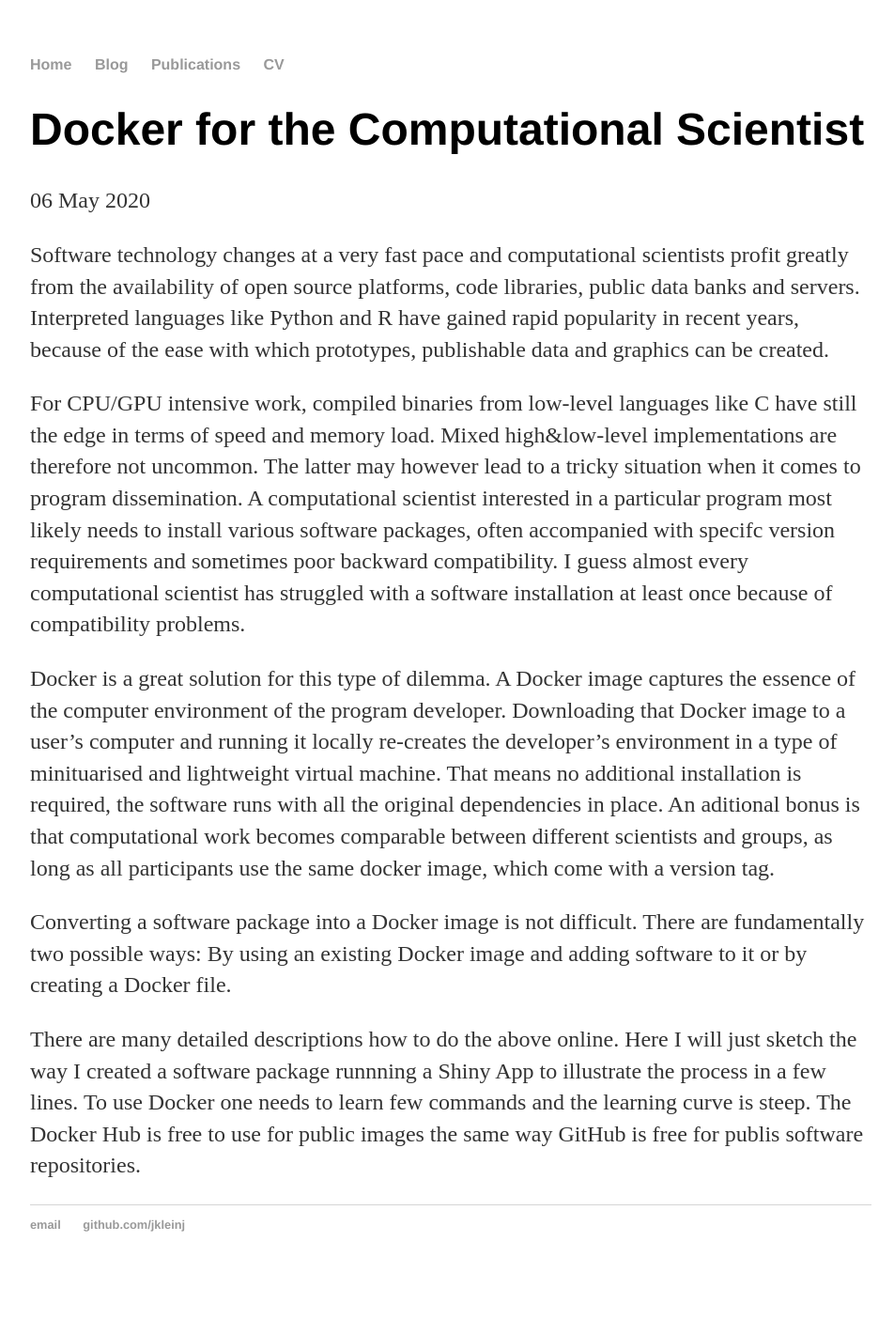
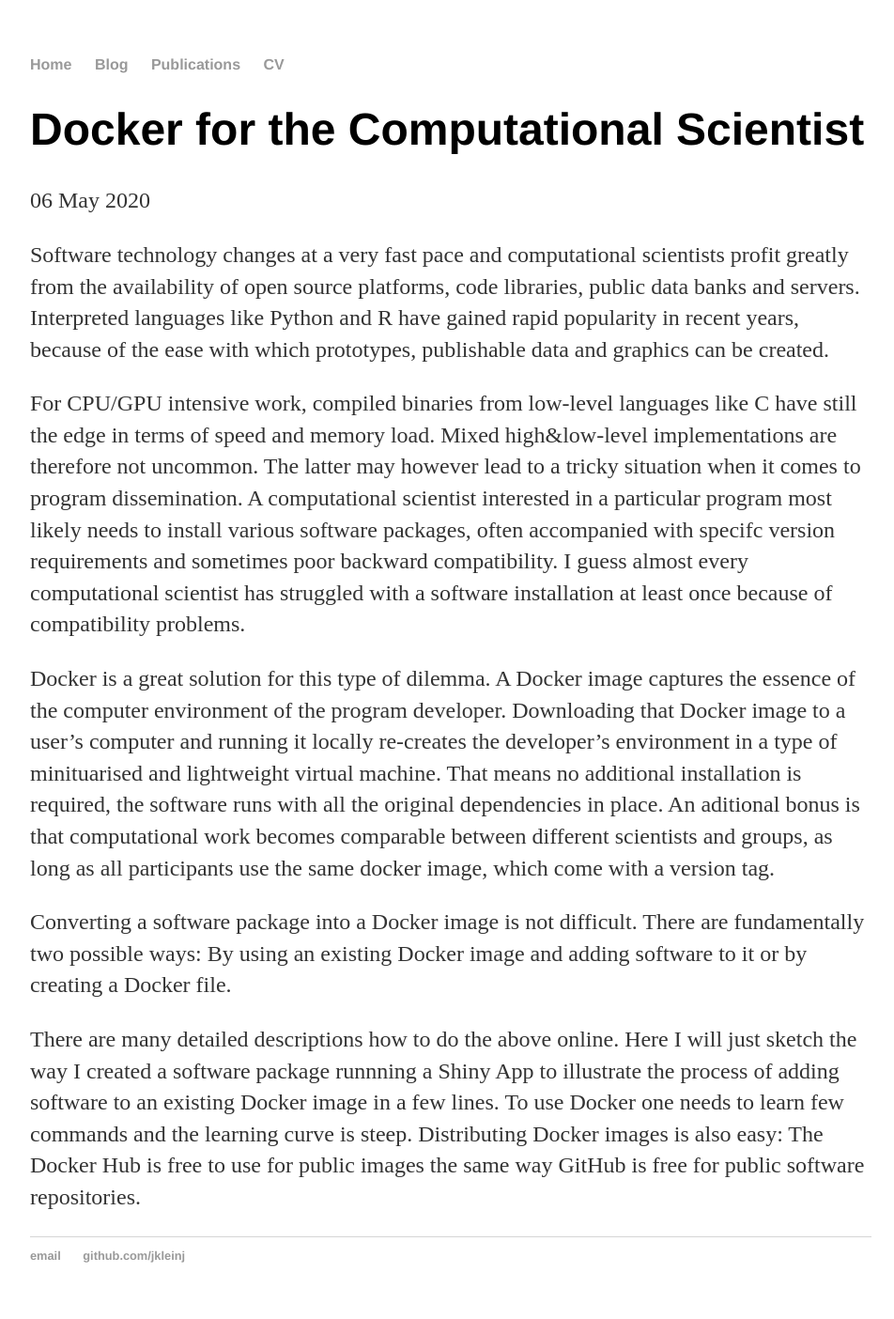
Before and after one commit to jkleinj/jkleinj.github.io, a Jekyll site: the page built from _posts/2020-05-06-Docker-for-the-Computational-Scientist.md, in a window 1280 px wide. Shown: the whole page at 94% size, without its empty margins (160-1112 px from the left). Built offline with Jekyll 4.4.1, drawn with Linux system fonts in a browser that asks for light colours; before the commit the page ends 1371 px from its top, so only the background shows below that.

Commit message:
Update 2020-05-06-Docker-for-the-Computational-Scientist.md

```diff
--- a/_posts/2020-05-06-Docker-for-the-Computational-Scientist.md
+++ b/_posts/2020-05-06-Docker-for-the-Computational-Scientist.md
@@ -32,5 +32,6 @@ by creating a Docker file.
 
 There are many detailed descriptions how to do the above online.
 Here I will just sketch the way I created a software package runnning a Shiny App to illustrate the process
-in a few lines. To use Docker one needs to learn few commands and the learning curve is steep.
-The Docker Hub is free to use for public images the same way GitHub is free for publis software repositories.
+of adding software to an existing Docker image in a few lines.
+To use Docker one needs to learn few commands and the learning curve is steep.
+Distributing Docker images is also easy: The Docker Hub is free to use for public images the same way GitHub is free for public software repositories.
```
